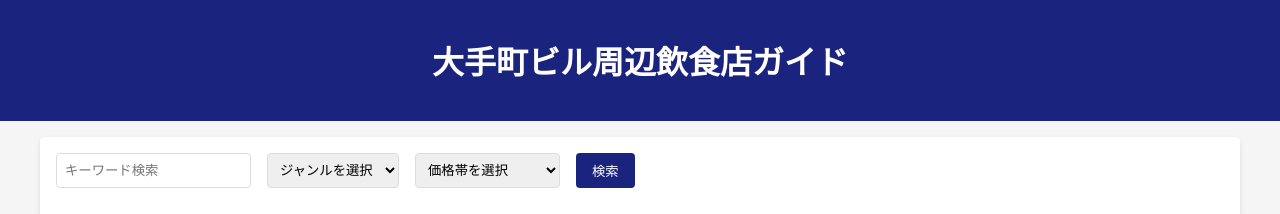
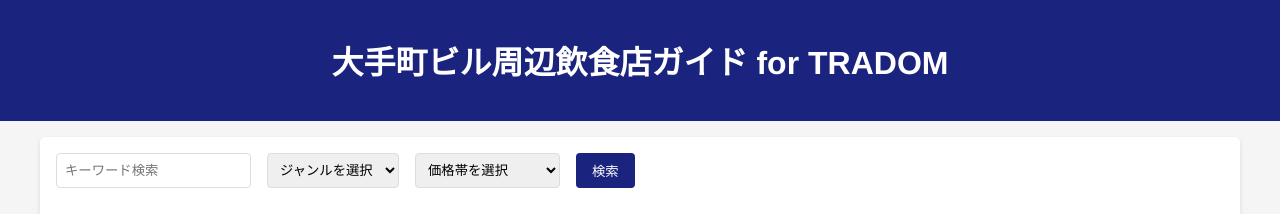
Before and after one commit to shinichiro-urashima/OTM-Restaurant, a plain HTML site: page index.html in a window 1280 px wide. Shown: the top 214 px of the page. Drawn offline with Linux system fonts and the light colour scheme.

Commit message:
modified ファミリーマート

```diff
--- a/index.html
+++ b/index.html
@@ -79,7 +79,7 @@
 </head>
 <body>
     <header>
-        <h1>大手町ビル周辺飲食店ガイド</h1>
+        <h1>大手町ビル周辺飲食店ガイド for TRADOM</h1>
     </header>
 
     <div class="container">
@@ -218,6 +218,7 @@
                     'chinese': '中華',
                     'italian': 'イタリアン',
                     'cafe': 'カフェ'
+                    'convenience': 'コンビニ'
                 };
 
                 card.innerHTML = `
```
